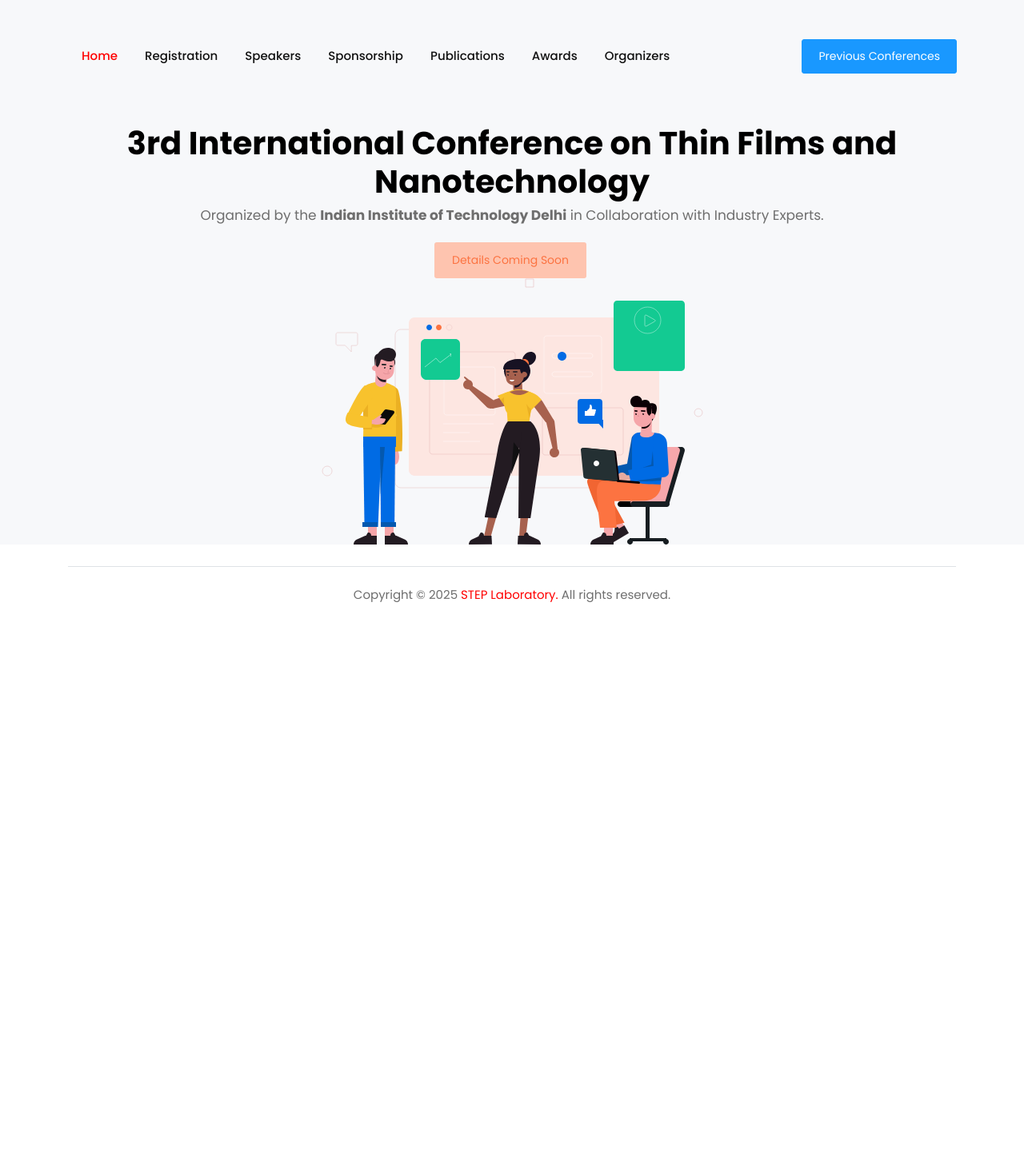
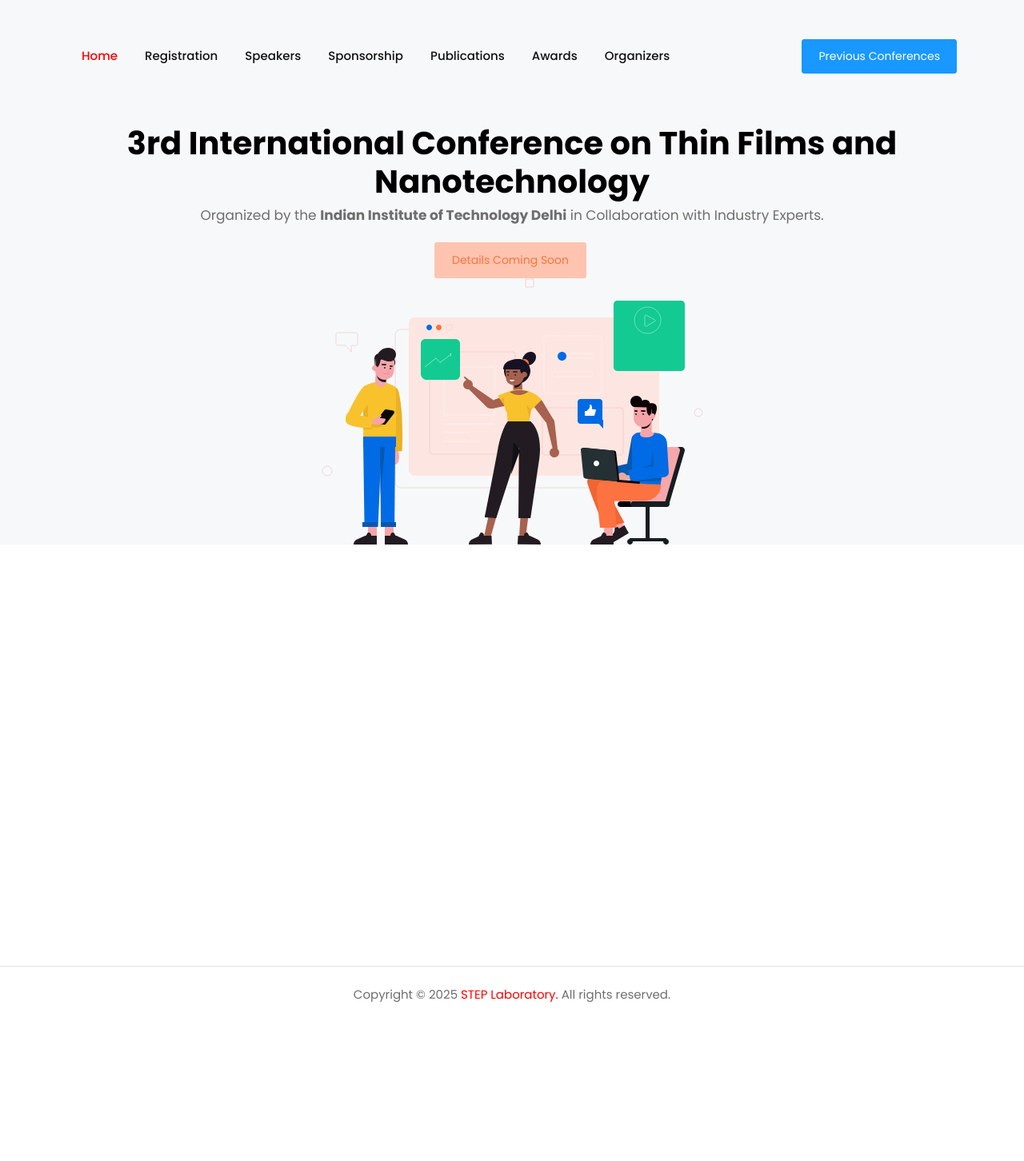
Before and after one commit to ictn-klc-2025/ictn2025, a Django app: page / in a window 1280 px wide. Shown: the top 1452 px of the page at 80% size. After the commit the page ends 1253 px from the top, so only its background shows below. Run offline with Django 4.2, Linux system fonts and the light colour scheme; some libraries are stand-ins or nearby versions.

Commit message:
editing template

```diff
--- a/templates/base.html
+++ b/templates/base.html
@@ -78,7 +78,7 @@
   </div>
 
   <div class="content-wrapper">
-    <div class="container" style="min-height: 2000px;">
+    <div class="container" style="min-height: 500px;">
       {% comment %}
       <section class="features-overview" id="features-section" >
         <div class="content-header">
@@ -390,6 +390,8 @@
         </div>
       </section>
       {% endcomment %}
+
+    </div>
     <footer class="border-top">
       <p class="text-center text-muted pt-4">Copyright © 2025<a href="" class="px-1">STEP Laboratory.</a>All rights reserved.</p>
     </footer>
@@ -424,7 +426,6 @@
       </div>
     </div>
   </div>
-  </div>
   <script src="{% static 'assets/vendors/jquery/jquery.min.js' %}"></script>
   <script src="{% static 'assets/vendors/bootstrap/bootstrap.min.js' %}"></script>
   <script src="{% static 'assets/vendors/owl-carousel/js/owl.carousel.min.js' %}"></script>
```
Lines whose indentation alone changed are shown as unchanged.
